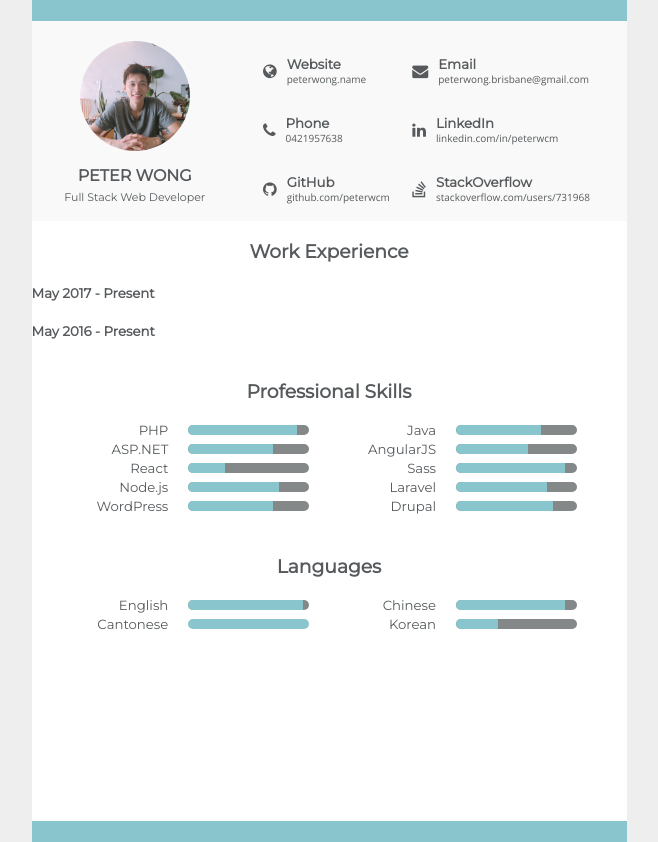
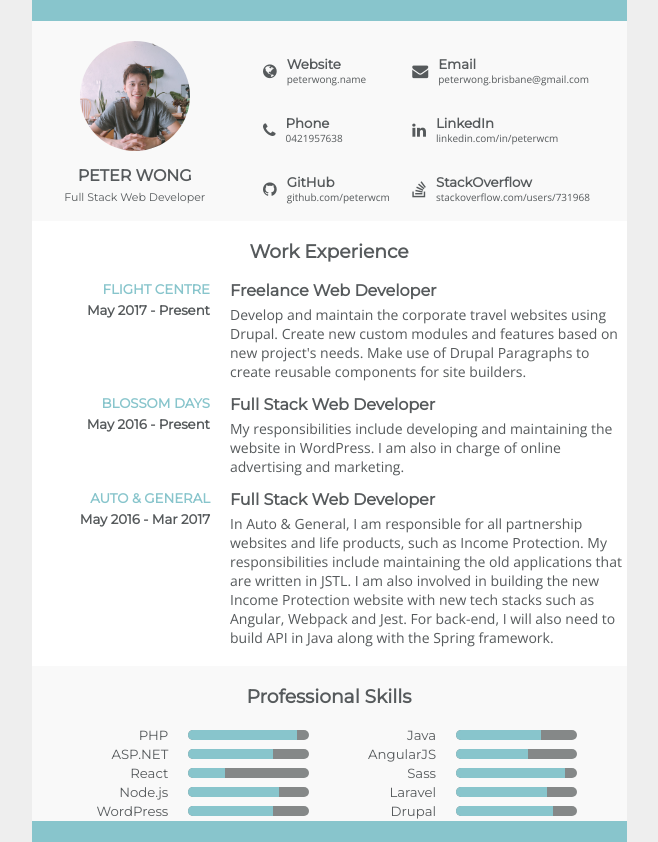
Before and after one commit to peterwcm/peterwong, a PHP site: page /resume.php in a window 1280 px wide. Shown: the whole page, without its empty margins (311-969 px from the left). Run offline with PHP 8.4, Linux system fonts and the light colour scheme; style sheets or scripts are compiled from the project's sources; some libraries are stand-ins or nearby versions; some web fonts are replaced.

Commit message:
basic experience layout and contents

```diff
--- a/assets/sass/resume.scss
+++ b/assets/sass/resume.scss
@@ -118,9 +118,45 @@ a {
 }
 
 .work-experience {
+  padding-bottom: 5px;
+
   &__title {
     width: 100%;
     text-align: center;
+  }
+}
+
+.experience {
+  display: flex;
+  flex-wrap: wrap;
+
+  &__overview {
+    width: 30%;
+    text-align: right;
+  }
+
+  &__employer {
+    margin: 0;
+    color: $color-theme--primary;
+    text-transform: uppercase;
+  }
+
+  &__period {
+    margin-top: 5px;
+  }
+
+  &__details {
+    width: 70%;
+    padding-left: 20px;
+  }
+
+  &__title {
+    margin: 0;
+  }
+
+  &__description {
+    margin-top: 5px;
+    font-size: 14px;
   }
 }
 
@@ -157,6 +193,10 @@ a {
     padding: 0 20px;
     width: 60%;
   }
+}
+
+.pro-skills {
+  background-color: $color-neutral-light;
 }
 
 @media only screen and (max-width: 595px) {
--- a/resume.php
+++ b/resume.php
@@ -54,13 +54,19 @@
         'May 2017 - Present',
         'Flight Centre',
         'Freelance Web Developer',
-        'Description'
+        'Develop and maintain the corporate travel websites using Drupal. Create new custom modules and features based on new project\'s needs. Make use of Drupal Paragraphs to create reusable components for site builders.'
       ),
       new Experience(
         'May 2016 - Present',
         'Blossom Days',
         'Full Stack Web Developer',
-        'Description'
+        'My responsibilities include developing and maintaining the website in WordPress. I am also in charge of online advertising and marketing.'
+      ),
+      new Experience(
+        'May 2016 - Mar 2017',
+        'Auto & General',
+        'Full Stack Web Developer',
+        'In Auto & General, I am responsible for all partnership websites and life products, such as Income Protection. My responsibilities include maintaining the old applications that are written in JSTL. I am also involved in building the new Income Protection website with new tech stacks such as Angular, Webpack and Jest. For back-end, I will also need to build API in Java along with the Spring framework.'
       ),
     ];
 
@@ -127,7 +133,14 @@
                 <h3 class="work-experience__title">Work Experience</h3>
                 <?php foreach($experiences as $key => $experience): ?>
                     <section class="experience">
-                        <h5 class="experience__period"><?=$experience->getPeriod()?></h5>
+                        <div class="experience__overview">
+                            <h5 class="experience__employer"><?=$experience->getEmployer()?></h5>
+                            <h5 class="experience__period"><?=$experience->getPeriod()?></h5>
+                        </div>
+                        <div class="experience__details">
+                            <h4 class="experience__title"><?=$experience->getTitle()?></h4>
+                            <p class="experience__description"><?=$experience->getDescription()?></p>
+                        </div>
                     </section>
                 <?php endforeach; ?>
             </section>
```
